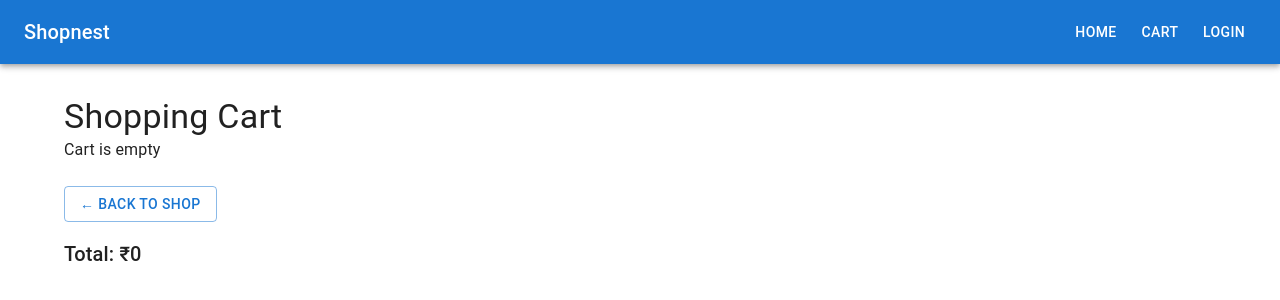
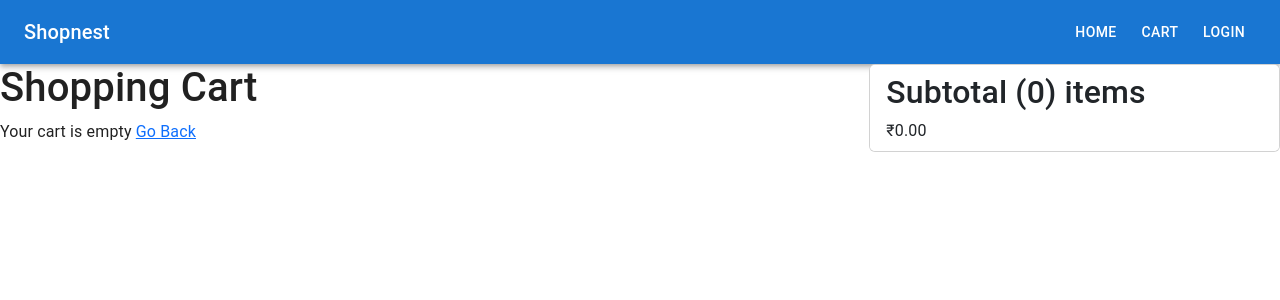
Before and after one commit to menagamurthi/Project_shopnest, a React (Vite) app in the folder frontend/: page /cart in a window 1280 px wide. Shown: the top 300 px of the page. Built offline with nearby package versions, Linux system fonts and the light colour scheme.

Commit message:
feat: add cart with localStorage, cart screen, add to cart

```diff
--- a/frontend/package.json
+++ b/frontend/package.json
@@ -14,7 +14,9 @@
     "@mui/icons-material": "^9.2.0",
     "@mui/material": "^9.2.0",
     "axios": "^1.19.0",
+    "bootstrap": "^5.3.8",
     "react": "^18.3.1",
+    "react-bootstrap": "^2.10.10",
     "react-dom": "^18.3.1",
     "react-router-dom": "^6.26.1",
     "react-toastify": "^11.1.0"
--- a/frontend/src/App.jsx
+++ b/frontend/src/App.jsx
@@ -4,13 +4,14 @@ import { CssBaseline, ThemeProvider, createTheme } from '@mui/material';
 import Navbar from './components/Navbar';
 import { ToastContainer } from 'react-toastify';
 import 'react-toastify/dist/ReactToastify.css';
-import { useAuth } from './context/AuthContext'; // 1. Import this
+import { useAuth } from './context/AuthContext';
+import { CartProvider } from './context/CartContext'; // 1. Import CartProvider
 
 // Pages
 import Login from './pages/Login';
 import Register from './pages/Register';
 import Home from './pages/Home';
-import Cart from './pages/Cart';
+import CartScreen from './screens/CartScreen'; // 2. Use this one
 import ProductDetails from './pages/ProductDetails';
 import MyOrders from './pages/MyOrders';
 import OrderDetails from './pages/OrderDetails';
@@ -22,11 +23,11 @@ import AdminDashboard from './pages/AdminDashboard'
 const theme = createTheme();
 
 function App() {
-  const { userInfo } = useAuth(); // 2. Use context instead of localStorage
-
+  const { userInfo } = useAuth();
   const isAdmin = userInfo?.user?.isAdmin;
 
   return (
+    <CartProvider> {/* 3. Wrap everything */}
       <ThemeProvider theme={theme}>
         <CssBaseline />
         <Navbar />
@@ -36,7 +37,7 @@ function App() {
           <Route path="/login" element={<Login />} />
           <Route path="/register" element={<Register />} />
           <Route path="/product/:id" element={<ProductDetails />} />
-        <Route path="/cart" element={<Cart />} />
+          <Route path="/cart" element={<CartScreen />} /> {/* 4. Only this one */}
           <Route path="/placeorder" element={<PlaceOrder />} />
           <Route path="/order/:id" element={<OrderDetails />} />
           <Route path="/myorders" element={<MyOrders />} />
@@ -56,6 +57,7 @@ function App() {
           />
         </Routes>
       </ThemeProvider>
+    </CartProvider>
   );
 }
 
--- a/frontend/src/context/CartContext.jsx
+++ b/frontend/src/context/CartContext.jsx
@@ -1,8 +1,7 @@
 import React, { createContext, useContext, useState, useEffect } from 'react';
 
 const CartContext = createContext();
-
-export const useCart = () => useContext(CartContext);
+export const useCart = () => useContext(CartContext); // moved up
 
 export function CartProvider({ children }) {
   const [cart, setCart] = useState(() => {
@@ -14,17 +13,14 @@ export function CartProvider({ children }) {
     localStorage.setItem('cart', JSON.stringify(cart));
   }, [cart]);
 
-  const addToCart = (product, qty) => {
+  const addToCart = (product, qty = 1) => { // default qty = 1
     const existItem = cart.find((x) => x._id === product._id);
 
     if (existItem) {
       const newQty = existItem.qty + qty;
-
       if (newQty <= 0) {
-        // Remove item if qty becomes 0 or less
         setCart(cart.filter((x) => x._id!== product._id));
       } else {
-        // Update qty
         setCart(
           cart.map((x) =>
             x._id === product._id? {...existItem, qty: newQty } : x
@@ -42,13 +38,11 @@ export function CartProvider({ children }) {
     setCart(prev => prev.filter(item => item._id!== id));
   }
 
-  const clearCart = (id) => {
-    if(id) setCart(prev => prev.filter(item => item._id!== id));
-    else setCart([]);
-  }
+  const cartCount = cart.reduce((a, c) => a + c.qty, 0);
+  const cartTotal = cart.reduce((a, c) => a + c.qty * c.price, 0);
 
   return (
-    <CartContext.Provider value={{ cart, addToCart, removeFromCart, clearCart }}>
+    <CartContext.Provider value={{ cartItems: cart, addToCart, removeFromCart, clearCart: () => setCart([]), cartCount, cartTotal }}>
       {children}
     </CartContext.Provider>
   );
--- a/frontend/src/main.jsx
+++ b/frontend/src/main.jsx
@@ -4,7 +4,7 @@ import App from './App.jsx'
 import { BrowserRouter } from 'react-router-dom'
 import { CartProvider } from './context/CartContext'
 import { AuthProvider } from './context/AuthContext.jsx'
-
+import 'bootstrap/dist/css/bootstrap.min.css';
 ReactDOM.createRoot(document.getElementById('root')).render(
   <React.StrictMode>
     <BrowserRouter>
--- /dev/null
+++ b/frontend/src/screens/CartScreen.jsx
@@ -0,0 +1,52 @@
+import { Link, useNavigate } from 'react-router-dom';
+import { Row, Col, ListGroup, Image, Button, Card } from 'react-bootstrap';
+import { useCart } from '../context/CartContext';
+
+const CartScreen = () => {
+  const { cartItems = [], removeFromCart, cartCount, cartTotal } = useCart();
+  const navigate = useNavigate();
+
+  return (
+    <Row>
+      <Col md={8}>
+        <h1>Shopping Cart</h1>
+        {cartItems.length === 0? (
+          <p>Your cart is empty <Link to='/'>Go Back</Link></p>
+        ) : (
+          <ListGroup variant='flush'>
+            {cartItems.map((item) => (
+              <ListGroup.Item key={item._id}>
+                <Row>
+                  <Col md={2}>
+                    <Image src={item.image} alt={item.name} fluid rounded />
+                  </Col>
+                  <Col md={3}>
+                    <Link to={`/product/${item._id}`}>{item.name}</Link>
+                  </Col>
+                  <Col md={2}>₹{item.price}</Col>
+                  <Col md={2}>Qty: {item.qty}</Col>
+                  <Col md={2}>
+                    <Button variant='light' size='sm' onClick={() => removeFromCart(item._id)}>
+                      <i className='fas fa-trash'></i>
+                    </Button>
+                  </Col>
+                </Row>
+              </ListGroup.Item>
+            ))}
+          </ListGroup>
+        )}
+      </Col>
+      <Col md={4}>
+        <Card>
+          <ListGroup variant='flush'>
+            <ListGroup.Item>
+              <h2>Subtotal ({cartCount}) items</h2>
+              ₹{cartTotal.toFixed(2)}
+            </ListGroup.Item>
+          </ListGroup>
+        </Card>
+      </Col>
+    </Row>
+  );
+};
+export default CartScreen;
```
Also changed, not shown: 2 other files (tests, documents, lock files or other folders). Lines whose indentation alone changed are shown as unchanged.
